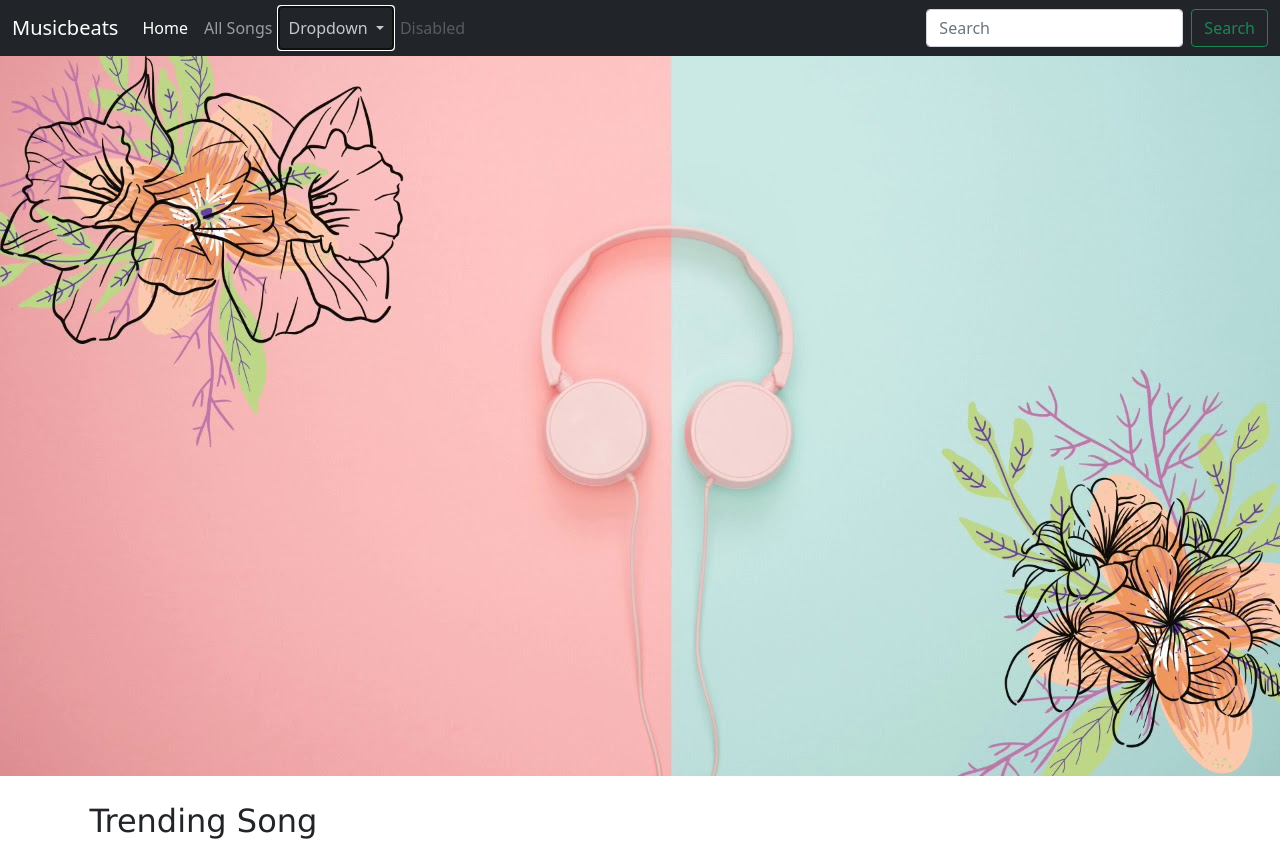
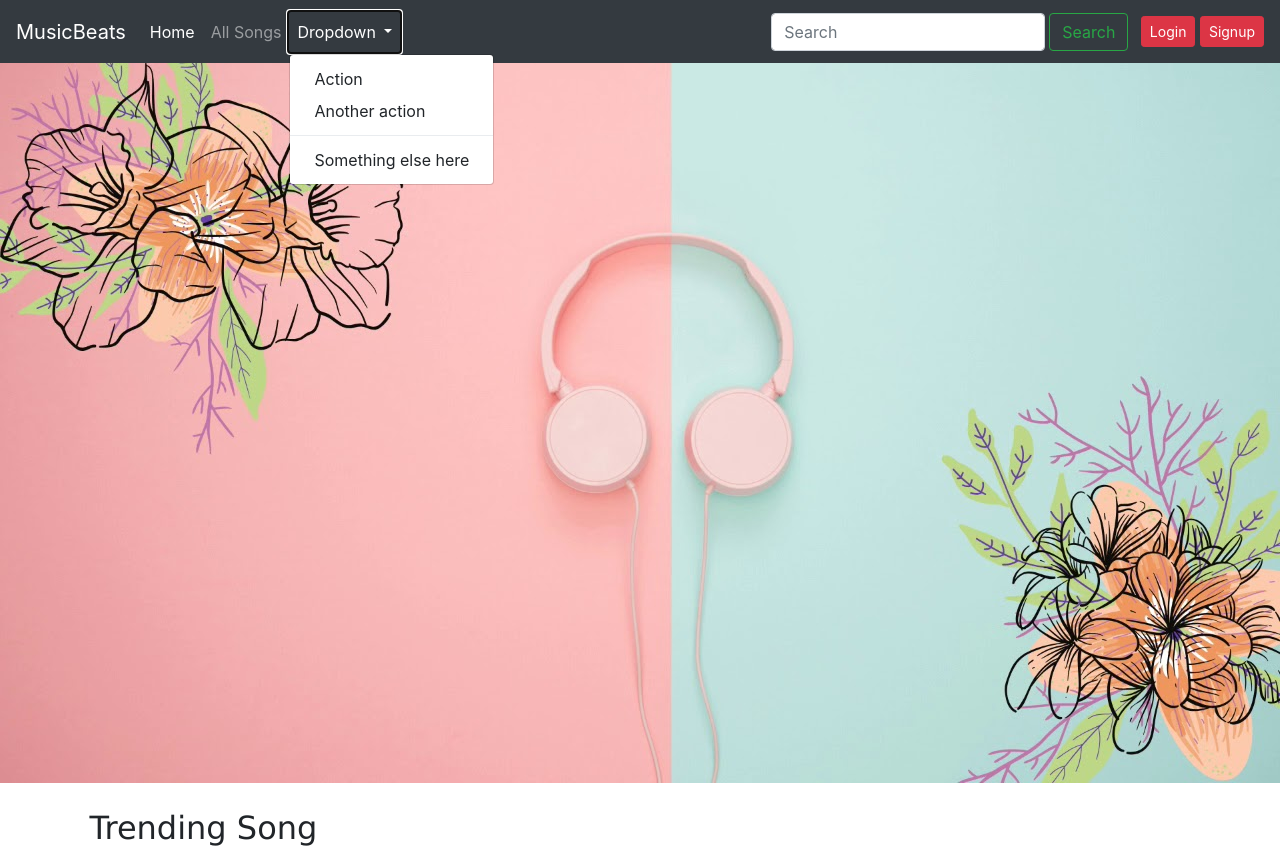
Before and after one commit to Doan-Tri-Linh/LapTrinhWeb, a Django app: page / in a window 1280 px wide, after a click on "Dropdown". Shown: the top 846 px of the page. Run offline with Django 3.2, Linux system fonts and the light colour scheme; data comes from the database, SQL or seed files in the repository; both versions use the stored data as it was after the commit; some libraries are stand-ins or nearby versions.

Commit message:
update login/logout

```diff
--- a/LTWEB/music/musicbeats/templates/musicbeats/base.html
+++ b/LTWEB/music/musicbeats/templates/musicbeats/base.html
@@ -1,86 +1,91 @@
 <!doctype html>
 <html lang="en">
-
   <head>
     <!-- Required meta tags -->
     <meta charset="utf-8">
-    <meta name="viewport" content="width=device-width, initial-scale=1">
+    <meta name="viewport" content="width=device-width, initial-scale=1, shrink-to-fit=no">
 
     <!-- Bootstrap CSS -->
-    <link href="https://cdn.jsdelivr.net/npm/bootstrap@5.0.2/dist/css/bootstrap.min.css" rel="stylesheet"
-        integrity="sha384-EVSTQN3/azprG1Anm3QDgpJLIm9Nao0Yz1ztcQTwFspd3yD65VohhpuuCOmLASjC" crossorigin="anonymous">
-        <script src="//cdn.jsdelivr.net/npm/sweetalert2@11"></script>
-
-    <title>{% block title %} {% endblock %} </title>
+    <link rel="stylesheet" href="https://stackpath.bootstrapcdn.com/bootstrap/4.3.1/css/bootstrap.min.css" integrity="sha384-ggOyR0iXCbMQv3Xipma34MD+dH/1fQ784/j6cY/iJTQUOhcWr7x9JvoRxT2MZw1T" crossorigin="anonymous">
+    <script src="https://cdn.jsdelivr.net/npm/sweetalert2@9"></script>
+    <script src="/media/images/soundmanagerv297a-20170601/script/soundmanager2.js"></script>
+    <title>{% block title %} {% endblock %}</title>
   </head>
-
   <body>
     {% load static %}
-    <nav class="navbar navbar-expand-lg navbar-dark bg-dark   ">
-        <div class="container-fluid">
-            <a class="navbar-brand" href="/">Musicbeats</a>
-            <button class="navbar-toggler" type="button" data-bs-toggle="collapse"
-                data-bs-target="#navbarSupportedContent" aria-controls="navbarSupportedContent" aria-expanded="false"
-                aria-label="Toggle navigation">
+    <nav class="navbar navbar-expand-lg navbar-dark bg-dark">
+      <a class="navbar-brand" href="/">MusicBeats</a>
+      <button class="navbar-toggler" type="button" data-toggle="collapse" data-target="#navbarSupportedContent" aria-controls="navbarSupportedContent" aria-expanded="false" aria-label="Toggle navigation">
         <span class="navbar-toggler-icon"></span>
       </button>
+
       <div class="collapse navbar-collapse" id="navbarSupportedContent">
-                <ul class="navbar-nav me-auto mb-2 mb-lg-0">
-                    <li class="nav-item">
-                        <a class="nav-link active" aria-current="page" href="/">Home</a>
+        <ul class="navbar-nav mr-auto">
+          <li class="nav-item active">
+            <a class="nav-link" href="/">Home <span class="sr-only">(current)</span></a>
           </li>
           <li class="nav-item">
             <a class="nav-link" href="/songs/">All Songs</a>
           </li>
           <li class="nav-item dropdown">
-                        <a class="nav-link dropdown-toggle" href="#" id="navbarDropdown" role="button"
-                            data-bs-toggle="dropdown" aria-expanded="false">
+            <a class="nav-link dropdown-toggle" href="#" id="navbarDropdown" role="button" data-toggle="dropdown" aria-haspopup="true" aria-expanded="false">
               Dropdown
             </a>
-                        <ul class="dropdown-menu" aria-labelledby="navbarDropdown">
-                            <li><a class="dropdown-item" href="#">Action</a></li>
-                            <li><a class="dropdown-item" href="#">Another action</a></li>
-                            <li>
-                                <hr class="dropdown-divider">
+            <div class="dropdown-menu" aria-labelledby="navbarDropdown">
+              <a class="dropdown-item" href="#">Action</a>
+              <a class="dropdown-item" href="#">Another action</a>
+              <div class="dropdown-divider"></div>
+              <a class="dropdown-item" href="#">Something else here</a>
+            </div>
           </li>
-                            <li><a class="dropdown-item" href="#">Something else here</a></li>
+
         </ul>
-                    </li>
-                    <li class="nav-item">
-                        <a class="nav-link disabled" href="#" tabindex="-1" aria-disabled="true">Disabled</a>
+        <form class="form-inline my-2 my-lg-0">
+          <input class="form-control mr-sm-1" type="search" placeholder="Search" aria-label="Search">
+          <button class="btn btn-outline-success my-2 my-sm-0" type="submit">Search</button>
+        </form>
+      </div>
+      {% if user.is_authenticated %}
+                <ul class="navbar-nav ml-auto"></ul>
+                <li class="nav nav-item dropdown">
+                    <a class="nav-link dropdown-toggle" style="color: white;" href="#" id="navbarDropdown" role="button" data-toggle="dropdown" aria-haspopup="true" aria-expanded="false">Welcome {{request.user}}</a>
+                    <div class="dropdown-menu" aria-labelledby="navbarDropdown">
+                      <a class="dropdown-item" onclick="logout()">Logout</a>
+                    </div>
                   </li>
                 </ul>
-                <form class="d-flex">
-                    <input class="form-control me-2" type="search" placeholder="Search" aria-label="Search">
-                    <button class="btn btn-outline-success" type="submit">Search</button>
-                </form>
-                <div>
-                    {% if user.is_authenticated %}
-                    <p style="color: white; font-family:cursive"> HI {{ request.user }}</p>
+                <script>
+                    function logout(){
+                        Swal.fire({
+                            title: 'Are you sure you want to Log out?',
+                            icon: 'warning',
+                            showCancelButton: true,
+                            confirmButtonColor: '#3085d6',
+                            cancelButtonColor: '#d33',
+                            confirmButtonText: 'Yes!'
+                            }).then((result) => {
+                            if (result.value) {
+                                document.location = "/logout_user/"
+                            }
+                        })
+                    }
+                </script>
+
+        {% else %}
+        <div class="my-2" style="padding-left: 1%;">
+            <a href="/login/"><button class="btn btn-sm btn-danger">Login</button></a>
+            <a href="/signup/"><button class="btn btn-sm btn-danger">Signup</button></a>
+        </div>
         {% endif %}
-                </div>
-            </div>
-        </div>
     </nav>
+    {% block body %}
 
-    {% block body %}
     {% endblock %}
 
-    <!-- Optional JavaScript; choose one of the two! -->
-
-    <!-- Option 1: Bootstrap Bundle with Popper -->
-    <script src="https://cdn.jsdelivr.net/npm/bootstrap@5.0.2/dist/js/bootstrap.bundle.min.js"
-        integrity="sha384-MrcW6ZMFYlzcLA8Nl+NtUVF0sA7MsXsP1UyJoMp4YLEuNSfAP+JcXn/tWtIaxVXM"
-        crossorigin="anonymous"></script>
-
-    {% block javascrip %}
+    <script src="https://code.jquery.com/jquery-3.3.1.slim.min.js" integrity="sha384-q8i/X+965DzO0rT7abK41JStQIAqVgRVzpbzo5smXKp4YfRvH+8abtTE1Pi6jizo" crossorigin="anonymous"></script>
+    <script src="https://cdnjs.cloudflare.com/ajax/libs/popper.js/1.14.7/umd/popper.min.js" integrity="sha384-UO2eT0CpHqdSJQ6hJty5KVphtPhzWj9WO1clHTMGa3JDZwrnQq4sF86dIHNDz0W1" crossorigin="anonymous"></script>
+    <script src="https://stackpath.bootstrapcdn.com/bootstrap/4.3.1/js/bootstrap.min.js" integrity="sha384-JjSmVgyd0p3pXB1rRibZUAYoIIy6OrQ6VrjIEaFf/nJGzIxFDsf4x0xIM+B07jRM" crossorigin="anonymous"></script>
+    {% block js %}
     {% endblock %}
-
-    <!-- Option 2: Separate Popper and Bootstrap JS -->
-    <!--
-    <script src="https://cdn.jsdelivr.net/npm/@popperjs/core@2.9.2/dist/umd/popper.min.js" integrity="sha384-IQsoLXl5PILFhosVNubq5LC7Qb9DXgDA9i+tQ8Zj3iwWAwPtgFTxbJ8NT4GN1R8p" crossorigin="anonymous"></script>
-    <script src="https://cdn.jsdelivr.net/npm/bootstrap@5.0.2/dist/js/bootstrap.min.js" integrity="sha384-cVKIPhGWiC2Al4u+LWgxfKTRIcfu0JTxR+EQDz/bgldoEyl4H0zUF0QKbrJ0EcQF" crossorigin="anonymous"></script>
-    -->
 </body>
-
 </html>
--- a/LTWEB/music/musicbeats/urls.py
+++ b/LTWEB/music/musicbeats/urls.py
@@ -9,6 +9,7 @@ urlpatterns = [
     path('songs/<int:id>', views.songpost, name="songpost"),
     path('login/', views.login, name="login"),
     path('signup/', views.signup, name="signup"),
+     path('logout_user/', views.logout_user, name='logout_user'),
     path('watchlater/',views.watchlater, name="watchlater"),
 
 ]
--- a/LTWEB/music/musicbeats/views.py
+++ b/LTWEB/music/musicbeats/views.py
@@ -92,5 +92,17 @@ def watchlater(request):
             return render(request,f'musicbeats/songpost.html',{'song':song,'message':messages})
 
 
+      wl = WatchLater.objects.filter(user=request.user)
+      ids = []
+      for i in wl:
+            ids.append(i.video_id)
 
-      return render(request, "musicbeats/watchlater.html")
+      preserved = Case(*[When(pk=pk, then=pos) for pos, pk in enumerate(ids)])
+      song = Song.objects.filter(song_id__in=ids).order_by(preserved)
+
+      return render(request, "musicbeats/watchlater.html", {'song':song} )
+
+
+def logout_user(request):
+    logout(request)
+    return redirect("/")
```
Also changed, not shown: LTWEB/music/musicbeats/templates/musicbeats/watchlater.html (+24 -5 lines), LTWEB/music/db.sqlite3. Lines whose indentation alone changed are shown as unchanged.
